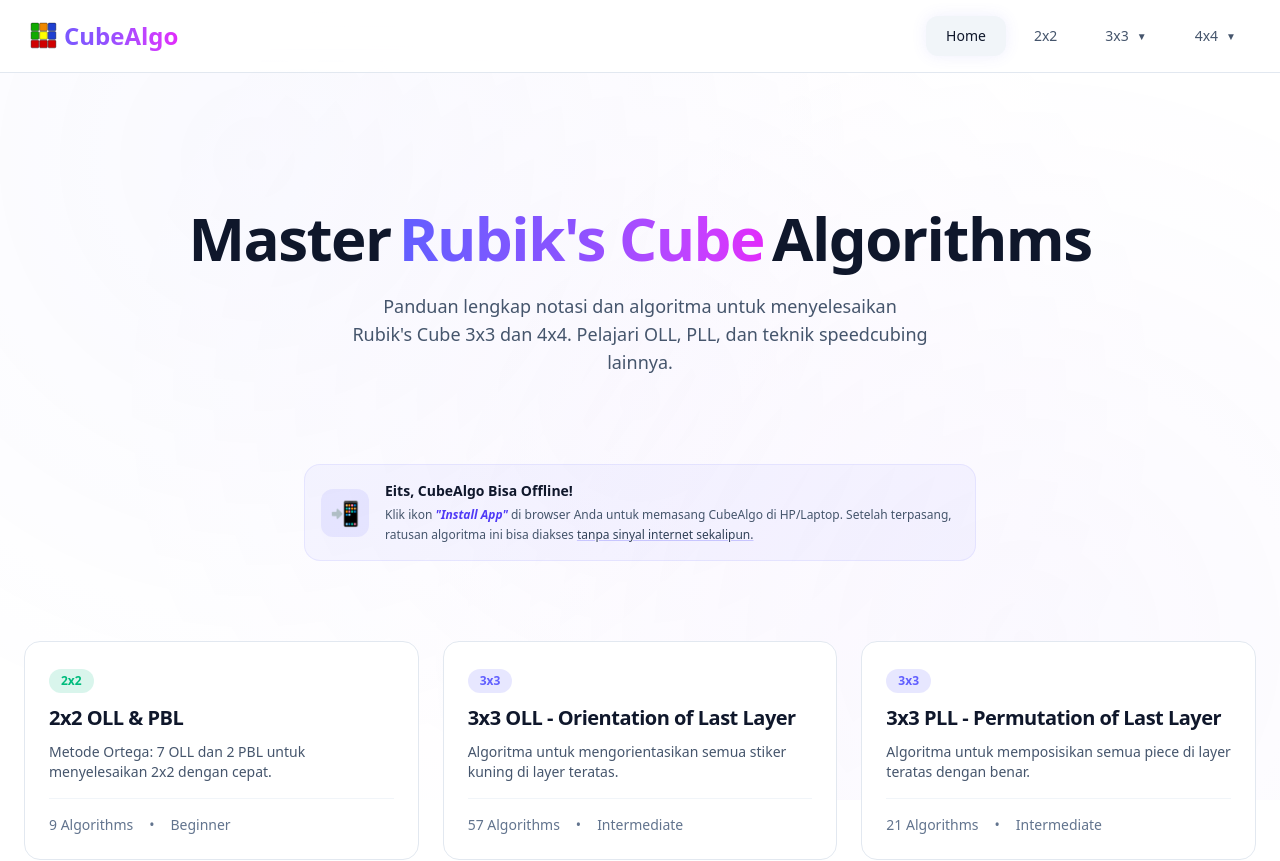
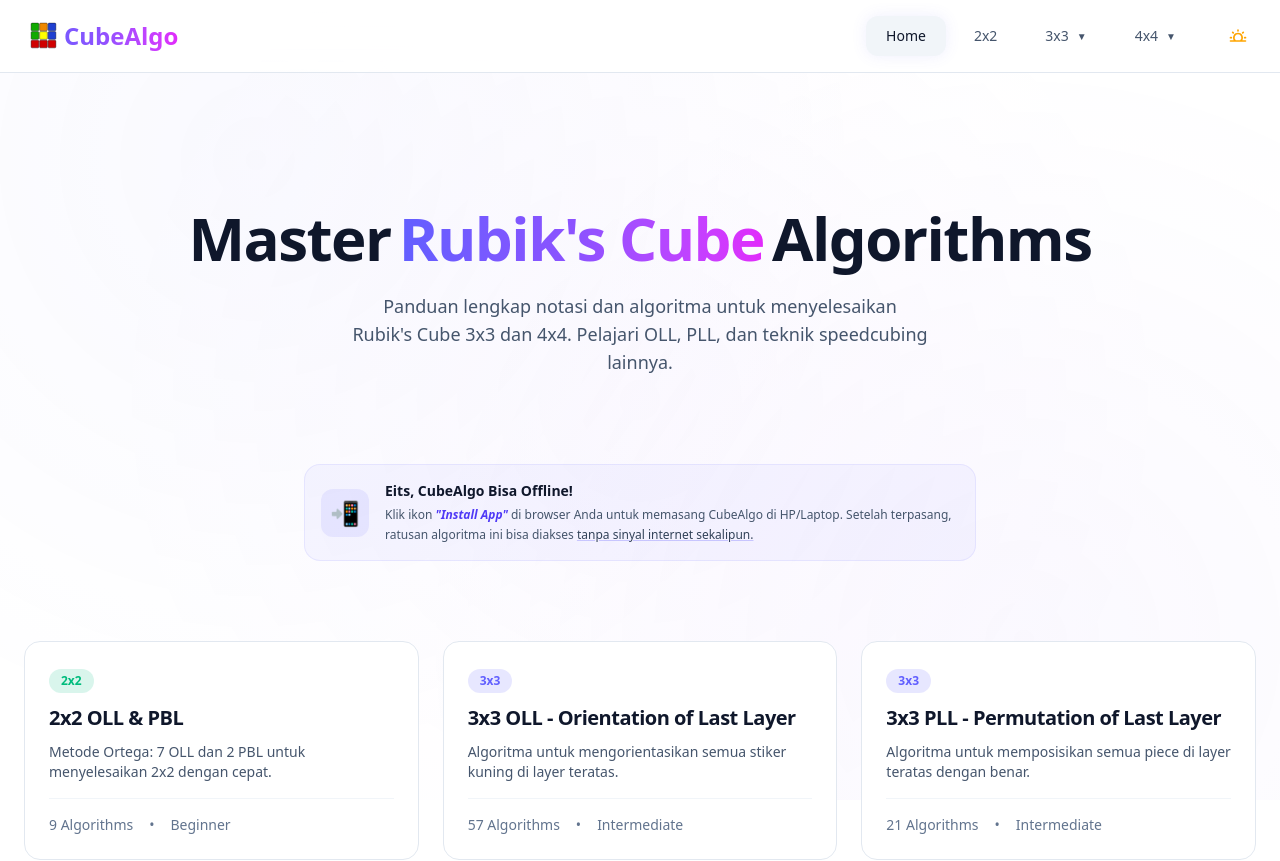
Before and after one commit to dwmaf/cubealgo, a Nuxt app: page / in a window 1280 px wide. Shown: the top 861 px of the page. Built offline with nearby package versions, Linux system fonts and the light colour scheme.

Commit message:
add light dark mode

```diff
--- a/app/app.vue
+++ b/app/app.vue
@@ -1,6 +1,7 @@
 <template>
-  <div class="min-h-screen flex flex-col">
-    <header class="sticky top-0 z-50 py-4 bg-white/85 dark:bg-bg-primary/85 backdrop-blur-xl border-b border-slate-200 dark:border-indigo-500/15">
+  <div :class="{ 'dark': isDark }" class="min-h-screen flex flex-col">
+    <header
+      class="sticky top-0 z-50 py-4 bg-white/85 dark:bg-bg-primary/85 backdrop-blur-xl border-b border-slate-200 dark:border-indigo-500/15">
       <div class="w-full max-w-7xl mx-auto px-6">
         <div class="flex items-center justify-between gap-8">
           <NuxtLink to="/" class="flex items-center text-2xl font-extrabold text-gradient">
@@ -74,23 +75,50 @@
                 </NuxtLink>
               </div>
             </div>
+
+            <button @click="toggleTheme"
+              class="ml-4 p-2 rounded-lg hover:bg-slate-100 dark:hover:bg-indigo-500/15 transition-colors"
+              :title="isDark ? 'Switch to Light Mode' : 'Switch to Dark Mode'">
+              <span v-if="isDark">
+                <Icon name="moon-mono" width="20px" height="20px" />
+              </span>
+              <span v-else>
+                <Icon name="sunrise" width="20px" height="20px" color="orange" />
+              </span>
+            </button>
           </nav>
 
-          <button
-            class="md:hidden flex items-center justify-center w-10 h-10 bg-transparent border border-slate-200 dark:border-indigo-500/15 rounded-lg text-slate-900 dark:text-white cursor-pointer"
-            @click="toggleMobileNav" aria-label="Toggle navigation">
-            <span v-if="!mobileNavOpen">☰</span>
-            <span v-else>✕</span>
-          </button>
+          <div class="flex items-center gap-2 md:hidden">
+
+            <button
+              class="flex items-center justify-center w-10 h-10 bg-transparent border border-slate-200 dark:border-indigo-500/15 rounded-lg text-slate-900 dark:text-white cursor-pointer"
+              @click="toggleMobileNav" aria-label="Toggle navigation">
+              <span v-if="!mobileNavOpen">☰</span>
+              <span v-else>✕</span>
+            </button>
+          </div>
         </div>
 
-        <nav v-if="mobileNavOpen" class="flex flex-col gap-1 py-4 mt-4 border-t border-slate-200 dark:border-indigo-500/15">
+        <nav v-if="mobileNavOpen"
+          class="flex flex-col gap-1 py-4 mt-4 border-t border-slate-200 dark:border-indigo-500/15">
+          <button @click="toggleTheme"
+              class="flex items-center justify-center w-10 h-10 rounded-lg hover:bg-slate-100 dark:hover:bg-indigo-500/15 transition-colors"
+              :title="isDark ? 'Switch to Light Mode' : 'Switch to Dark Mode'">
+              <span v-if="isDark">
+                <Icon name="moon-mono" width="20px" height="20px" />
+              </span>
+              <span v-else>
+                <Icon name="sunrise" width="20px" height="20px" color="orange" />
+              </span>
+            </button>
           <NuxtLink to="/"
             class="py-2.5 px-4 rounded-xl font-medium text-slate-600 hover:text-slate-900 hover:bg-slate-200 dark:text-slate-400 dark:hover:text-white dark:hover:bg-indigo-500/15 transition-all duration-300"
-            exact-active-class="!text-slate-900 !bg-slate-100 dark:!text-white dark:!bg-indigo-500/25" @click="mobileNavOpen = false">Home</NuxtLink>
+            exact-active-class="!text-slate-900 !bg-slate-100 dark:!text-white dark:!bg-indigo-500/25"
+            @click="mobileNavOpen = false">Home</NuxtLink>
           <NuxtLink to="/2x2"
             class="py-2.5 px-4 rounded-xl font-medium text-slate-600 hover:text-slate-900 hover:bg-slate-200 dark:text-slate-400 dark:hover:text-white dark:hover:bg-indigo-500/15 transition-all duration-300"
-            exact-active-class="!text-slate-900 !bg-slate-100 dark:!text-white dark:!bg-indigo-500/25" @click="mobileNavOpen = false">2x2</NuxtLink>
+            exact-active-class="!text-slate-900 !bg-slate-100 dark:!text-white dark:!bg-indigo-500/25"
+            @click="mobileNavOpen = false">2x2</NuxtLink>
 
           <!-- 3x3 Mobile -->
           <div class="space-y-1">
@@ -165,27 +193,39 @@
             </h4>
             <ul class="space-y-3">
               <li>
-                <NuxtLink to="/2x2" class="text-sm text-slate-600 hover:text-indigo-600 dark:text-slate-400 dark:hover:text-indigo-400 transition-colors">2x2 Cases
+                <NuxtLink to="/2x2"
+                  class="text-sm text-slate-600 hover:text-indigo-600 dark:text-slate-400 dark:hover:text-indigo-400 transition-colors">
+                  2x2 Cases
                 </NuxtLink>
               </li>
               <li>
-                <NuxtLink to="/3x3-f2l" class="text-sm text-slate-600 hover:text-indigo-600 dark:text-slate-400 dark:hover:text-indigo-400 transition-colors">3x3 F2L
+                <NuxtLink to="/3x3-f2l"
+                  class="text-sm text-slate-600 hover:text-indigo-600 dark:text-slate-400 dark:hover:text-indigo-400 transition-colors">
+                  3x3 F2L
                 </NuxtLink>
               </li>
               <li>
-                <NuxtLink to="/3x3-oll" class="text-sm text-slate-600 hover:text-indigo-600 dark:text-slate-400 dark:hover:text-indigo-400 transition-colors">3x3 OLL
+                <NuxtLink to="/3x3-oll"
+                  class="text-sm text-slate-600 hover:text-indigo-600 dark:text-slate-400 dark:hover:text-indigo-400 transition-colors">
+                  3x3 OLL
                 </NuxtLink>
               </li>
               <li>
-                <NuxtLink to="/3x3-pll" class="text-sm text-slate-600 hover:text-indigo-600 dark:text-slate-400 dark:hover:text-indigo-400 transition-colors">3x3 PLL
+                <NuxtLink to="/3x3-pll"
+                  class="text-sm text-slate-600 hover:text-indigo-600 dark:text-slate-400 dark:hover:text-indigo-400 transition-colors">
+                  3x3 PLL
                 </NuxtLink>
               </li>
               <li>
-                <NuxtLink to="/4x4-oll" class="text-sm text-slate-600 hover:text-indigo-600 dark:text-slate-400 dark:hover:text-indigo-400 transition-colors">4x4 OLL
+                <NuxtLink to="/4x4-oll"
+                  class="text-sm text-slate-600 hover:text-indigo-600 dark:text-slate-400 dark:hover:text-indigo-400 transition-colors">
+                  4x4 OLL
                   Parity</NuxtLink>
               </li>
               <li>
-                <NuxtLink to="/4x4-pll" class="text-sm text-slate-600 hover:text-indigo-600 dark:text-slate-400 dark:hover:text-indigo-400 transition-colors">4x4 PLL
+                <NuxtLink to="/4x4-pll"
+                  class="text-sm text-slate-600 hover:text-indigo-600 dark:text-slate-400 dark:hover:text-indigo-400 transition-colors">
+                  4x4 PLL
                   Parity</NuxtLink>
               </li>
             </ul>
@@ -199,16 +239,20 @@
             </h4>
             <ul class="space-y-3">
               <li>
-                <NuxtLink to="/about" class="text-sm text-slate-600 hover:text-indigo-600 dark:text-slate-400 dark:hover:text-indigo-400 transition-colors">About Us
+                <NuxtLink to="/about"
+                  class="text-sm text-slate-600 hover:text-indigo-600 dark:text-slate-400 dark:hover:text-indigo-400 transition-colors">
+                  About Us
                 </NuxtLink>
               </li>
               <li>
-                <NuxtLink to="/privacy-policy" class="text-sm text-slate-600 hover:text-indigo-600 dark:text-slate-400 dark:hover:text-indigo-400 transition-colors">
+                <NuxtLink to="/privacy-policy"
+                  class="text-sm text-slate-600 hover:text-indigo-600 dark:text-slate-400 dark:hover:text-indigo-400 transition-colors">
                   Privacy
                   Policy</NuxtLink>
               </li>
               <li>
-                <NuxtLink to="/terms-of-service" class="text-sm text-slate-600 hover:text-indigo-600 dark:text-slate-400 dark:hover:text-indigo-400 transition-colors">
+                <NuxtLink to="/terms-of-service"
+                  class="text-sm text-slate-600 hover:text-indigo-600 dark:text-slate-400 dark:hover:text-indigo-400 transition-colors">
                   Terms of
                   Service</NuxtLink>
               </li>
@@ -216,7 +260,8 @@
           </div>
         </div>
 
-        <div class="pt-4 border-t border-slate-200 dark:border-indigo-500/5 flex flex-col sm:flex-row items-center justify-between gap-6">
+        <div
+          class="pt-4 border-t border-slate-200 dark:border-indigo-500/5 flex flex-col sm:flex-row items-center justify-between gap-6">
           <p class="text-xs tracking-widest font-black text-slate-500 ">
             &copy; {{ currentYear }} CubeAlgo. Crafted with ❤️ by Dawam AF
           </p>
@@ -224,7 +269,8 @@
           <div class="flex items-center gap-2 opacity-80">
             <span class="text-xs  tracking-widest font-black text-slate-500">Built
               with</span>
-            <div class="flex items-center gap-1.5 px-2.5 py-1.5 bg-slate-100 dark:bg-slate-800/50 rounded-xl border border-slate-200 dark:border-slate-700/50">
+            <div
+              class="flex items-center gap-1.5 px-2.5 py-1.5 bg-slate-100 dark:bg-slate-800/50 rounded-xl border border-slate-200 dark:border-slate-700/50">
               <img src="/logo-nuxt.ico" class="w-4 h-4" alt="Nuxt Logo" />
               <span class="text-xs font-bold text-slate-700 dark:text-slate-300 tracking-tight">Nuxt</span>
             </div>
@@ -236,12 +282,30 @@
 </template>
 
 <script setup>
+import Icon from '~/components/Icon.vue'
+
 const currentYear = new Date().getFullYear()
 const mobileNavOpen = ref(false)
 const dropdown3x3Open = ref(false)
 const dropdown4x4Open = ref(false)
 
+const isDark = ref(true)
+
 const route = useRoute()
+
+const toggleTheme = () => {
+  isDark.value = !isDark.value
+  localStorage.theme = isDark.value ? 'dark' : 'light'
+  updateDocumentClass()
+}
+
+const updateDocumentClass = () => {
+  if (isDark.value) {
+    document.documentElement.classList.add('dark')
+  } else {
+    document.documentElement.classList.remove('dark')
+  }
+}
 
 const toggleMobileNav = (e) => {
   e.stopPropagation()
@@ -295,6 +359,14 @@ watch(() => route.path, (newPath) => {
 }, { immediate: true })
 
 onMounted(() => {
+  const savedTheme = localStorage.theme
+  if (savedTheme) {
+    isDark.value = savedTheme === 'dark'
+  } else {
+    isDark.value = window.matchMedia('(prefers-color-scheme: dark)').matches
+  }
+
+  // Add listener to close dropdowns on outside click
   window.addEventListener('click', closeDropdowns)
 })
 
--- a/app/assets/css/main.css
+++ b/app/assets/css/main.css
@@ -1,8 +1,8 @@
 @import "tailwindcss";
-
+@variant dark (&:where(.dark, .dark *));
 @theme {
   /* Background Colors */
-  --dark-mode: variant;
+  /* --dark-mode: variant;  */
 
   --color-bg-primary: #0a0a0f;
   --color-bg-secondary: #12121a;
--- /dev/null
+++ b/app/components/Icon.vue
@@ -0,0 +1,57 @@
+<script setup lang="ts">
+import { computed } from 'vue';
+
+type IconName = 'moon' | 'sun' | 'sunrise' | 'moon-mono';
+
+const props = withDefaults(
+  defineProps<{
+    name: IconName;
+    width?: string;
+    height?: string;
+    color?: string;
+  }>(),
+  {
+    width: '1em',
+    height: '1em',
+    color: 'currentColor',
+  }
+);
+
+const icons: Record<IconName, string> = {
+  moon: `
+    <path d="M0 0h24v24H0z" fill="none" />
+    <g fill="none" fill-rule="evenodd">
+      <path d="m12.594 23.258l-.012.002l-.071.035l-.02.004l-.014-.004l-.071-.036q-.016-.004-.024.006l-.004.01l-.017.428l.005.02l.01.013l.104.074l.015.004l.012-.004l.104-.074l.012-.016l.004-.017l-.017-.427q-.004-.016-.016-.018m.264-.113l-.014.002l-.184.093l-.01.01l-.003.011l.018.43l.005.012l.008.008l.201.092q.019.005.029-.008l.004-.014l-.034-.614q-.005-.019-.02-.022m-.715.002a.02.02 0 0 0-.027.006l-.006.014l-.034.614q.001.018.017.024l.015-.002l.201-.093l.01-.008l.003-.011l.018-.43l-.003-.012l-.01-.01z" />
+      <path fill="currentColor" d="M13.44 2.13a1 1 0 0 0-1.055 1.465a5 5 0 0 1-6.79 6.79A1 1 0 0 0 4.13 11.44a8 8 0 0 0 .641 1.989a1 1 0 0 0 1.896-.556a7 7 0 0 0 8.22-8.134a6 6 0 0 1 2.537 7.832a1 1 0 1 0 1.807.858a8.002 8.002 0 0 0-5.79-11.3ZM3 16a1 1 0 0 1 1-1h16a1 1 0 1 1 0 2H4a1 1 0 0 1-1-1m3 4a1 1 0 0 1 1-1h10a1 1 0 1 1 0 2H7a1 1 0 0 1-1-1" />
+    </g>
+  `,
+  sun: `
+    <path d="M0 0h24v24H0z" fill="none" />
+    <g fill="none">
+      <path d="m12.594 23.258l-.012.002l-.071.035l-.02.004l-.014-.004l-.071-.036q-.016-.004-.024.006l-.004.01l-.017.428l.005.02l.01.013l.104.074l.015.004l.012-.004l.104-.074l.012-.016l.004-.017l-.017-.427q-.004-.016-.016-.018m.264-.113l-.014.002l-.184.093l-.01.01l-.003.011l.018.43l-.005.012l.008.008l.201.092q.019.005.029-.008l.004-.014l-.034-.614q-.005-.019-.02-.022m-.715.002a.02.02 0 0 0-.027.006l-.006.014l-.034.614q.001.018.017.024l.015-.002l.201-.093l.01-.008l.003-.011l.018-.43l-.003-.012l-.01-.01z" />
+      <path fill="currentColor" d="M12 6a6 6 0 0 1 5.88 7.2a1 1 0 0 1-1.96-.399a4 4 0 1 0-7.84 0a1 1 0 1 1-1.96.398A6 6 0 0 1 12 6m9 5a1 1 0 1 1 0 2h-1a1 1 0 1 1 0-2zM4 11a1 1 0 1 1 0 2H3a1 1 0 1 1 0-2zm15.071-6.07a1 1 0 0 1 0 1.414l-.707.707a1 1 0 1 1-1.414-1.414l.707-.707a1 1 0 0 1 1.414 0m-12.728 0l.707.707A1 1 0 0 1 5.636 7.05l-.707-.707A1 1 0 1 1 6.343 4.93M12 2a1 1 0 0 1 1 1v1a1 1 0 1 1-2 0V3a1 1 0 0 1 1-1M4 15a1 1 0 1 0 0 2h16a1 1 0 1 0 0-2zm3 4a1 1 0 1 0 0 2h10a1 1 0 1 0 0-2z" />
+    </g>
+  `,
+  sunrise: `
+  <path d="M0 0h24v24H0z" fill="none" />
+  <g fill="currentColor">
+    <path d="M13 5a1 1 0 1 0-2 0v1a1 1 0 1 0 2 0zM9.028 19H3a1 1 0 1 1 0-2h3.803a6 6 0 1 1 10.394 0H21a1 1 0 1 1 0 2zM12 10a4 4 0 0 0-2.646 7h5.292A4 4 0 0 0 12 10m7.071-1.657l-.707.707a1 1 0 1 1-1.414-1.414l.707-.707a1 1 0 1 1 1.414 1.414" />
+    <path d="M4 15a1 1 0 1 0 0-2H3a1 1 0 1 0 0 2zm18-1a1 1 0 0 1-1 1h-1a1 1 0 1 1 0-2h1a1 1 0 0 1 1 1M5.636 9.05A1 1 0 0 0 7.05 7.636l-.707-.707A1 1 0 1 0 4.93 8.343z" />
+  </g>
+  `,
+  "moon-mono": `
+  <path d="M0 0h24v24H0z" fill="none" />
+  <path fill="currentColor" d="M9.36 3.293a1 1 0 0 1 .187 1.157A7.45 7.45 0 0 0 19.55 14.453a1 1 0 0 1 1.343 1.343a9.45 9.45 0 1 1-12.69-12.69a1 1 0 0 1 1.158.187zM6.823 6.67A7.45 7.45 0 0 0 17.33 17.179A9.45 9.45 0 0 1 6.821 6.67z" />
+  `,
+};
+
+
+const iconSvg = computed(() => {
+  return icons[props.name] || '';
+});
+</script>
+
+<template>
+  <svg xmlns="http://www.w3.org/2000/svg" :width="props.width" :height="props.height" viewBox="0 0 24 24"
+    :style="{ color: props.color }" v-html="iconSvg"></svg>
+</template>
```
